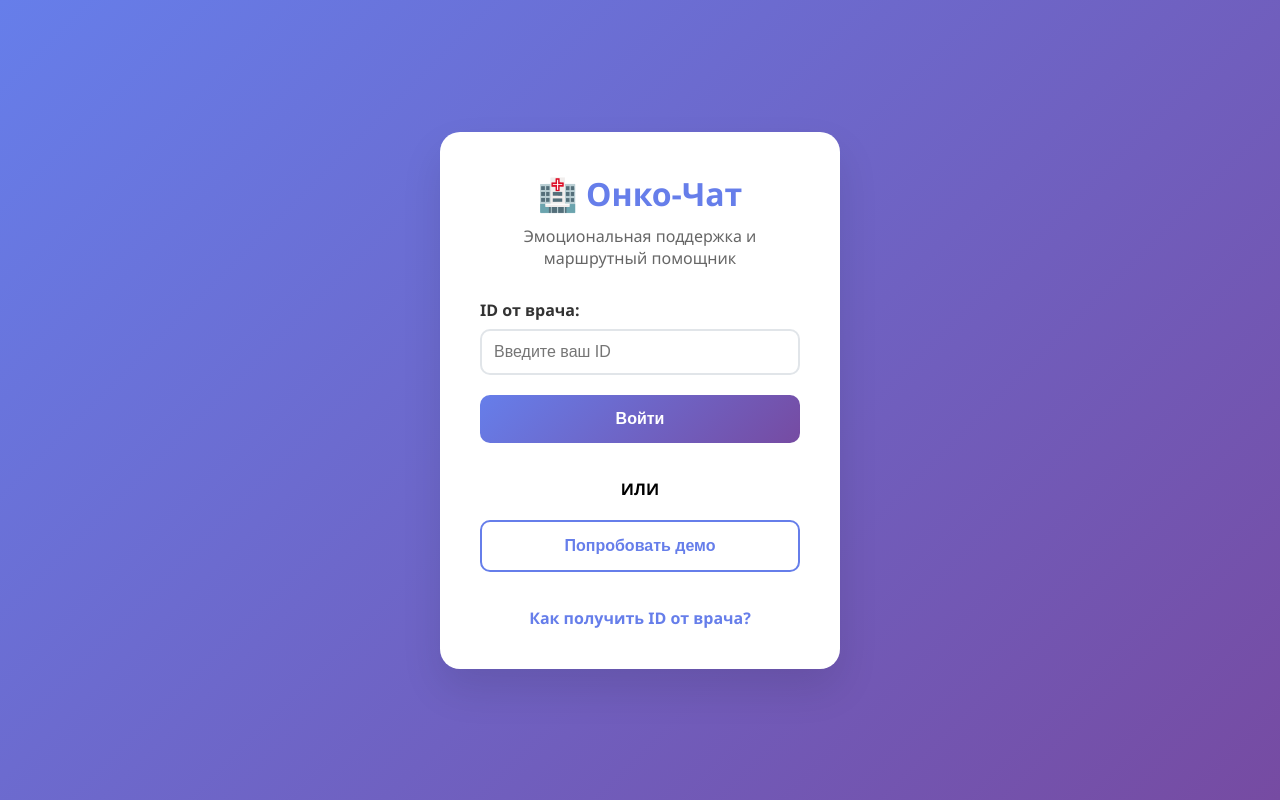
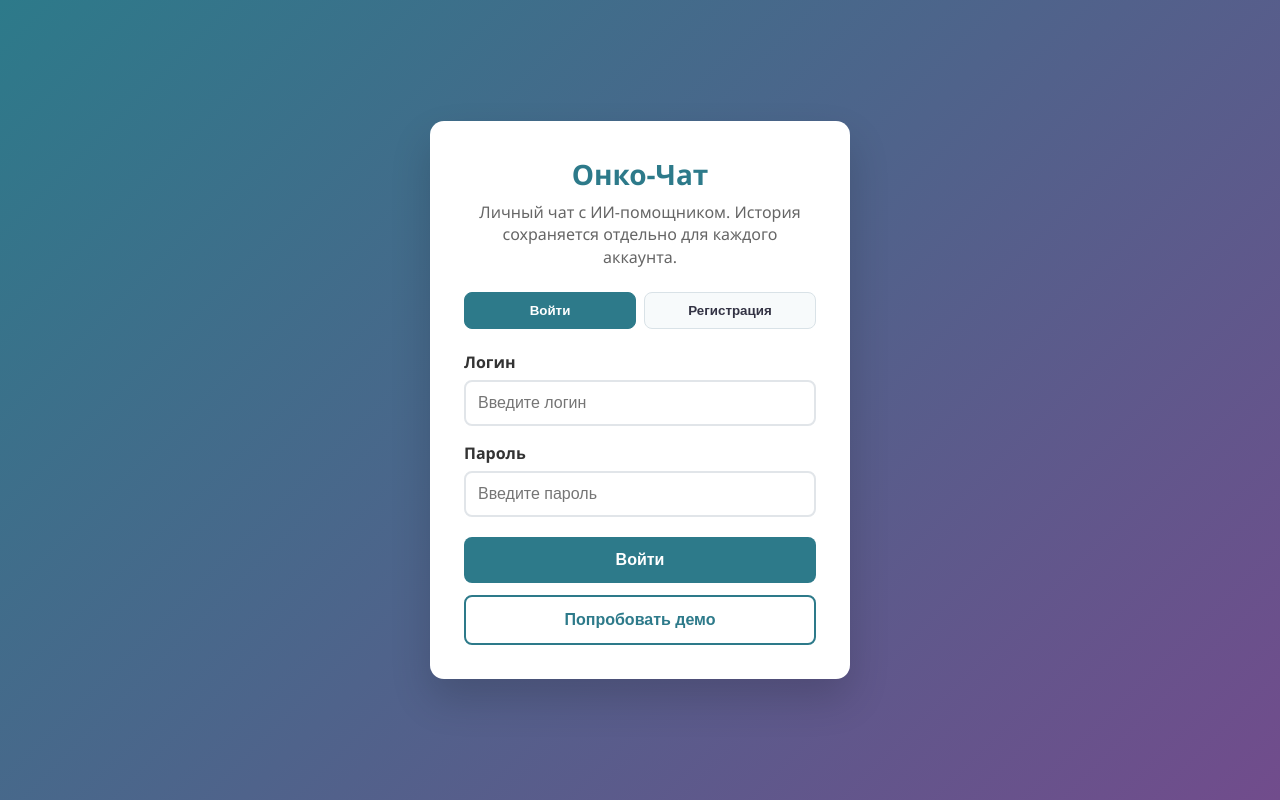
Before and after one commit to akylbekbahytbek-afk/umitbeta.v1, a Flask app: page / in a window 1280 px wide. Run offline with Flask 3, Linux system fonts and the light colour scheme; some libraries are stand-ins or nearby versions.

Commit message:
Add user accounts and chat history persistence

```diff
--- a/app.py
+++ b/app.py
@@ -4,6 +4,7 @@ import json
 import re
 from flask import Flask, request, jsonify, render_template, session, redirect, url_for
 from flask_cors import CORS
+from werkzeug.security import check_password_hash, generate_password_hash
 import requests
 from datetime import datetime
 import sqlite3
@@ -167,6 +168,7 @@ def init_db():
     if not DATABASE_URL or 'sqlite' in DATABASE_URL:
         conn.execute('''CREATE TABLE IF NOT EXISTS conversations (
             id INTEGER PRIMARY KEY AUTOINCREMENT,
+            user_id TEXT,
             session_id TEXT,
             sender TEXT,
             text TEXT,
@@ -178,12 +180,38 @@ def init_db():
         conn.execute('''CREATE TABLE IF NOT EXISTS users (
             id INTEGER PRIMARY KEY AUTOINCREMENT,
             user_id TEXT UNIQUE,
+            username TEXT UNIQUE,
+            password_hash TEXT,
             session_id TEXT,
             subscription_status TEXT DEFAULT 'free',
             diagnosis TEXT,
             route_stage TEXT,
             created_at DATETIME DEFAULT CURRENT_TIMESTAMP
         )''')
+
+        user_columns = {
+            row['name'] for row in conn.execute("PRAGMA table_info(users)").fetchall()
+        }
+        if 'username' not in user_columns:
+            conn.execute('ALTER TABLE users ADD COLUMN username TEXT')
+            conn.execute('CREATE UNIQUE INDEX IF NOT EXISTS idx_users_username ON users(username)')
+            conn.execute('UPDATE users SET username = user_id WHERE username IS NULL')
+        if 'password_hash' not in user_columns:
+            conn.execute('ALTER TABLE users ADD COLUMN password_hash TEXT')
+
+        conversation_columns = {
+            row['name'] for row in conn.execute("PRAGMA table_info(conversations)").fetchall()
+        }
+        if 'user_id' not in conversation_columns:
+            conn.execute('ALTER TABLE conversations ADD COLUMN user_id TEXT')
+            conn.execute('''UPDATE conversations
+                            SET user_id = (
+                                SELECT users.user_id
+                                FROM users
+                                WHERE users.session_id = conversations.session_id
+                                LIMIT 1
+                            )
+                            WHERE user_id IS NULL''')
 
         conn.execute('''CREATE TABLE IF NOT EXISTS appointments (
             id INTEGER PRIMARY KEY AUTOINCREMENT,
@@ -197,6 +225,7 @@ def init_db():
     else:
         conn.execute('''CREATE TABLE IF NOT EXISTS conversations (
             id SERIAL PRIMARY KEY,
+            user_id TEXT,
             session_id TEXT,
             sender TEXT,
             text TEXT,
@@ -208,12 +237,23 @@ def init_db():
         conn.execute('''CREATE TABLE IF NOT EXISTS users (
             id SERIAL PRIMARY KEY,
             user_id TEXT UNIQUE,
+            username TEXT UNIQUE,
+            password_hash TEXT,
             session_id TEXT,
             subscription_status TEXT DEFAULT 'free',
             diagnosis TEXT,
             route_stage TEXT,
             created_at TIMESTAMP DEFAULT CURRENT_TIMESTAMP
         )''')
+        conn.execute('ALTER TABLE users ADD COLUMN IF NOT EXISTS username TEXT UNIQUE')
+        conn.execute('ALTER TABLE users ADD COLUMN IF NOT EXISTS password_hash TEXT')
+        conn.execute('UPDATE users SET username = user_id WHERE username IS NULL')
+        conn.execute('ALTER TABLE conversations ADD COLUMN IF NOT EXISTS user_id TEXT')
+        conn.execute('''UPDATE conversations
+                        SET user_id = users.user_id
+                        FROM users
+                        WHERE conversations.user_id IS NULL
+                          AND users.session_id = conversations.session_id''')
 
         conn.execute('''CREATE TABLE IF NOT EXISTS appointments (
             id SERIAL PRIMARY KEY,
@@ -758,31 +798,31 @@ def detect_triggers(text):
         if any(keyword in normalized for keyword in keywords)
     ]
 
-def save_conversation_message(session_id, sender, text, emotion=None, triggers=None):
+def save_conversation_message(session_id, sender, text, emotion=None, triggers=None, user_id=None):
     triggers_json = json.dumps(triggers or [], ensure_ascii=False)
     conn = get_db_connection()
     if not DATABASE_URL or 'sqlite' in DATABASE_URL:
-        conn.execute('''INSERT INTO conversations (session_id, sender, text, emotion, triggers)
-                        VALUES (?, ?, ?, ?, ?)''', (session_id, sender, text, emotion, triggers_json))
+        conn.execute('''INSERT INTO conversations (user_id, session_id, sender, text, emotion, triggers)
+                        VALUES (?, ?, ?, ?, ?, ?)''', (user_id, session_id, sender, text, emotion, triggers_json))
     else:
         cursor = conn.cursor()
-        cursor.execute('''INSERT INTO conversations (session_id, sender, text, emotion, triggers)
-                          VALUES (%s, %s, %s, %s, %s)''', (session_id, sender, text, emotion, triggers_json))
+        cursor.execute('''INSERT INTO conversations (user_id, session_id, sender, text, emotion, triggers)
+                          VALUES (%s, %s, %s, %s, %s, %s)''', (user_id, session_id, sender, text, emotion, triggers_json))
     conn.commit()
     conn.close()
 
-def get_recent_messages(session_id, limit=8):
+def get_recent_messages(session_id, limit=8, user_id=None):
     conn = get_db_connection()
     if not DATABASE_URL or 'sqlite' in DATABASE_URL:
         cursor = conn.execute('''SELECT sender, text FROM conversations
-                                 WHERE session_id = ?
-                                 ORDER BY id DESC LIMIT ?''', (session_id, limit))
+                                 WHERE (user_id = ? OR (user_id IS NULL AND session_id = ?))
+                                 ORDER BY id DESC LIMIT ?''', (user_id, session_id, limit))
         rows = cursor.fetchall()
     else:
         cursor = conn.cursor()
         cursor.execute('''SELECT sender, text FROM conversations
-                          WHERE session_id = %s
-                          ORDER BY id DESC LIMIT %s''', (session_id, limit))
+                          WHERE (user_id = %s OR (user_id IS NULL AND session_id = %s))
+                          ORDER BY id DESC LIMIT %s''', (user_id, session_id, limit))
         rows = cursor.fetchall()
     conn.close()
     return list(reversed([dict(row) for row in rows]))
@@ -905,44 +945,51 @@ def auth_status():
 
 @app.route('/api/auth/login', methods=['POST'])
 def login():
-    """Авторизация по ID от врача"""
-    data = request.json
-    user_id = data.get('user_id')
+    """Authenticate a user with username and password."""
+    data = request.json or {}
+    username = (data.get('username') or data.get('user_id') or '').strip()
+    password = data.get('password') or ''
 
-    if not user_id:
-        return jsonify({'success': False, 'error': 'Требуется ID пользователя'}), 400
+    if not username or not password:
+        return jsonify({'success': False, 'error': 'Введите логин и пароль'}), 400
 
     conn = get_db_connection()
     if not DATABASE_URL or 'sqlite' in DATABASE_URL:
-        cursor = conn.execute('SELECT * FROM users WHERE user_id = ?', (user_id,))
+        cursor = conn.execute('SELECT * FROM users WHERE username = ? OR user_id = ?', (username, username))
         user = cursor.fetchone()
 
         if not user:
-            # Создаем нового пользователя
-            session_id = str(uuid.uuid4())
-            conn.execute('''INSERT INTO users (user_id, session_id, subscription_status)
-                           VALUES (?, ?, ?)''', (user_id, session_id, 'demo'))
+            conn.close()
+            return jsonify({'success': False, 'error': 'Пользователь не найден. Зарегистрируйтесь.'}), 404
+        user_data = dict(user)
+        if user_data.get('password_hash'):
+            if not check_password_hash(user_data['password_hash'], password):
+                conn.close()
+                return jsonify({'success': False, 'error': 'Неверный пароль'}), 401
+        else:
+            conn.execute('UPDATE users SET username = ?, password_hash = ? WHERE user_id = ?',
+                         (username, generate_password_hash(password), user_data['user_id']))
             conn.commit()
-            user_data = {'user_id': user_id, 'session_id': session_id, 'subscription_status': 'demo'}
-        else:
-            user_data = dict(user)
     else:
         cursor = conn.cursor()
-        cursor.execute('SELECT * FROM users WHERE user_id = %s', (user_id,))
+        cursor.execute('SELECT * FROM users WHERE username = %s OR user_id = %s', (username, username))
         user = cursor.fetchone()
 
         if not user:
-            session_id = str(uuid.uuid4())
-            cursor.execute('''INSERT INTO users (user_id, session_id, subscription_status)
-                             VALUES (%s, %s, %s)''', (user_id, session_id, 'demo'))
+            conn.close()
+            return jsonify({'success': False, 'error': 'Пользователь не найден. Зарегистрируйтесь.'}), 404
+        user_data = dict(user)
+        if user_data.get('password_hash'):
+            if not check_password_hash(user_data['password_hash'], password):
+                conn.close()
+                return jsonify({'success': False, 'error': 'Неверный пароль'}), 401
+        else:
+            cursor.execute('UPDATE users SET username = %s, password_hash = %s WHERE user_id = %s',
+                           (username, generate_password_hash(password), user_data['user_id']))
             conn.commit()
-            user_data = {'user_id': user_id, 'session_id': session_id, 'subscription_status': 'demo'}
-        else:
-            user_data = dict(user)
 
     conn.close()
 
-    # Устанавливаем сессию
     session['user_id'] = user_data['user_id']
     session['session_id'] = user_data['session_id']
 
@@ -951,6 +998,40 @@ def login():
         'subscription_status': user_data['subscription_status'],
         'redirect_url': '/chat'
     })
+
+@app.route('/api/auth/register', methods=['POST'])
+def register():
+    """Register a separate user account."""
+    data = request.json or {}
+    username = (data.get('username') or '').strip()
+    password = data.get('password') or ''
+
+    if len(username) < 3:
+        return jsonify({'success': False, 'error': 'Логин должен быть не короче 3 символов'}), 400
+    if len(password) < 6:
+        return jsonify({'success': False, 'error': 'Пароль должен быть не короче 6 символов'}), 400
+
+    user_id = username
+    session_id = str(uuid.uuid4())
+    password_hash = generate_password_hash(password)
+    conn = get_db_connection()
+    try:
+        if not DATABASE_URL or 'sqlite' in DATABASE_URL:
+            conn.execute('''INSERT INTO users (user_id, username, password_hash, session_id, subscription_status)
+                            VALUES (?, ?, ?, ?, ?)''', (user_id, username, password_hash, session_id, 'free'))
+        else:
+            cursor = conn.cursor()
+            cursor.execute('''INSERT INTO users (user_id, username, password_hash, session_id, subscription_status)
+                              VALUES (%s, %s, %s, %s, %s)''', (user_id, username, password_hash, session_id, 'free'))
+        conn.commit()
+    except Exception:
+        conn.close()
+        return jsonify({'success': False, 'error': 'Такой логин уже занят'}), 409
+    conn.close()
+
+    session['user_id'] = user_id
+    session['session_id'] = session_id
+    return jsonify({'success': True, 'subscription_status': 'free', 'redirect_url': '/chat'})
 
 @app.route('/api/auth/register-demo', methods=['POST'])
 def register_demo():
@@ -1123,7 +1204,7 @@ def get_messages():
     if 'session_id' not in session:
         return jsonify({'success': False, 'error': 'Требуется авторизация'}), 401
 
-    messages = get_recent_messages(session['session_id'], limit=50)
+    messages = get_recent_messages(session['session_id'], limit=50, user_id=session.get('user_id'))
     return jsonify({'success': True, 'messages': messages})
 
 @app.route('/api/send', methods=['POST'])
@@ -1140,11 +1221,11 @@ def send_message():
     triggers = detect_triggers(text)
     admin_alerts = detect_admin_alerts(text)
     session_id = session['session_id']
-    recent_messages = get_recent_messages(session_id)
+    recent_messages = get_recent_messages(session_id, user_id=session.get('user_id'))
     deterministic_response = deterministic_support_response(text, emotion, triggers, recent_messages)
     knowledge_match = find_knowledge_entry(text) if should_use_knowledge_base(text, emotion) else None
 
-    save_conversation_message(session_id, 'user', text, emotion, triggers)
+    save_conversation_message(session_id, 'user', text, emotion, triggers, user_id=session.get('user_id'))
     if admin_alerts:
         response_text = crisis_response(admin_alerts)
         source = 'crisis_rules'
@@ -1156,7 +1237,7 @@ def send_message():
         source = 'knowledge_base'
     else:
         response_text, source = generate_ai_response(text, emotion, triggers, session_id)
-    save_conversation_message(session_id, 'ai', response_text, emotion, triggers)
+    save_conversation_message(session_id, 'ai', response_text, emotion, triggers, user_id=session.get('user_id'))
 
     return jsonify({
         'success': True,
--- a/templates/index.html
+++ b/templates/index.html
@@ -6,93 +6,103 @@
     <title>Онко-Чат | Авторизация</title>
     <style>
         * { margin: 0; padding: 0; box-sizing: border-box; }
-        body { font-family: 'Segoe UI', Tahoma, Geneva, Verdana, sans-serif; background: linear-gradient(135deg, #667eea 0%, #764ba2 100%); height: 100vh; display: flex; justify-content: center; align-items: center; }
-        .auth-container { width: 100%; max-width: 400px; background: white; border-radius: 20px; box-shadow: 0 20px 40px rgba(0,0,0,0.1); padding: 40px; }
-        .header { text-align: center; margin-bottom: 30px; }
-        .header h1 { color: #667eea; margin-bottom: 10px; }
-        .header p { color: #666; }
-        .form-group { margin-bottom: 20px; }
-        .form-group label { display: block; margin-bottom: 8px; font-weight: bold; color: #333; }
-        .form-group input, .form-group select { width: 100%; padding: 12px; border: 2px solid #e1e5e9; border-radius: 10px; font-size: 16px; transition: border-color 0.3s; }
-        .form-group input:focus, .form-group select:focus { border-color: #667eea; outline: none; }
-        .btn { background: linear-gradient(135deg, #667eea 0%, #764ba2 100%); color: white; border: none; padding: 15px; border-radius: 10px; cursor: pointer; width: 100%; font-size: 16px; font-weight: bold; transition: transform 0.2s; margin-bottom: 15px; }
-        .btn:hover { transform: translateY(-2px); }
-        .btn-outline { background: white; color: #667eea; border: 2px solid #667eea; }
-        .links { text-align: center; margin-top: 20px; }
-        .links a { color: #667eea; text-decoration: none; font-weight: bold; }
-        .links a:hover { text-decoration: underline; }
-        .error { color: #e74c3c; background: #fdf2f2; padding: 10px; border-radius: 5px; margin-bottom: 15px; display: none; }
-        .success { color: #27ae60; background: #f2fdf2; padding: 10px; border-radius: 5px; margin-bottom: 15px; display: none; }
+        body { font-family: 'Segoe UI', Tahoma, Geneva, Verdana, sans-serif; background: linear-gradient(135deg, #2d7a8a 0%, #714c8c 100%); min-height: 100vh; display: flex; justify-content: center; align-items: center; padding: 20px; }
+        .auth-container { width: 100%; max-width: 420px; background: white; border-radius: 14px; box-shadow: 0 20px 40px rgba(0,0,0,0.16); padding: 34px; }
+        .header { text-align: center; margin-bottom: 24px; }
+        .header h1 { color: #2d7a8a; margin-bottom: 8px; font-size: 28px; }
+        .header p { color: #666; line-height: 1.4; }
+        .tabs { display: grid; grid-template-columns: 1fr 1fr; gap: 8px; margin-bottom: 22px; }
+        .tab { border: 1px solid #d9e2e7; background: #f7fafb; color: #334; padding: 10px; border-radius: 8px; cursor: pointer; font-weight: 700; }
+        .tab.active { background: #2d7a8a; color: white; border-color: #2d7a8a; }
+        .form-group { margin-bottom: 16px; }
+        .form-group label { display: block; margin-bottom: 7px; font-weight: 700; color: #333; }
+        .form-group input { width: 100%; padding: 12px; border: 2px solid #e1e5e9; border-radius: 8px; font-size: 16px; transition: border-color 0.2s; }
+        .form-group input:focus { border-color: #2d7a8a; outline: none; }
+        .btn { background: #2d7a8a; color: white; border: none; padding: 14px; border-radius: 8px; cursor: pointer; width: 100%; font-size: 16px; font-weight: 700; margin-top: 4px; }
+        .btn:hover { background: #246674; }
+        .btn-outline { background: white; color: #2d7a8a; border: 2px solid #2d7a8a; margin-top: 12px; }
+        .error, .success { padding: 10px; border-radius: 7px; margin-bottom: 15px; display: none; line-height: 1.4; }
+        .error { color: #b42318; background: #fff0ee; }
+        .success { color: #16703b; background: #eefbf3; }
     </style>
 </head>
 <body>
     <div class="auth-container">
         <div class="header">
-            <h1>🏥 Онко-Чат</h1>
-            <p>Эмоциональная поддержка и маршрутный помощник</p>
+            <h1>Онко-Чат</h1>
+            <p>Личный чат с ИИ-помощником. История сохраняется отдельно для каждого аккаунта.</p>
+        </div>
+
+        <div class="tabs">
+            <button class="tab active" id="loginTab">Войти</button>
+            <button class="tab" id="registerTab">Регистрация</button>
         </div>
 
         <div id="errorBox" class="error"></div>
         <div id="successBox" class="success"></div>
 
-        <div id="loginForm">
-            <div class="form-group">
-                <label for="userId">ID от врача:</label>
-                <input type="text" id="userId" placeholder="Введите ваш ID">
-            </div>
-            <button class="btn" id="loginBtn">Войти</button>
-
-            <div style="text-align: center; margin: 20px 0;">
-                <p><strong>ИЛИ</strong></p>
-            </div>
-
-            <button class="btn btn-outline" id="demoBtn">Попробовать демо</button>
+        <div class="form-group">
+            <label for="username">Логин</label>
+            <input type="text" id="username" placeholder="Введите логин" autocomplete="username">
+        </div>
+        <div class="form-group">
+            <label for="password">Пароль</label>
+            <input type="password" id="password" placeholder="Введите пароль" autocomplete="current-password">
         </div>
 
-        <div class="links">
-            <p><a href="#" id="helpLink">Как получить ID от врача?</a></p>
-        </div>
+        <button class="btn" id="submitBtn">Войти</button>
+        <button class="btn btn-outline" id="demoBtn">Попробовать демо</button>
     </div>
 
     <script>
         class AuthApp {
             constructor() {
-                this.init();
+                this.mode = 'login';
+                this.bindEvents();
             }
 
-            init() {
-                document.getElementById('loginBtn').addEventListener('click', () => this.login());
+            bindEvents() {
+                document.getElementById('loginTab').addEventListener('click', () => this.setMode('login'));
+                document.getElementById('registerTab').addEventListener('click', () => this.setMode('register'));
+                document.getElementById('submitBtn').addEventListener('click', () => this.submit());
                 document.getElementById('demoBtn').addEventListener('click', () => this.demoLogin());
-                document.getElementById('userId').addEventListener('keypress', (e) => {
-                    if (e.key === 'Enter') this.login();
+                document.getElementById('password').addEventListener('keypress', (e) => {
+                    if (e.key === 'Enter') this.submit();
                 });
             }
 
-            async login() {
-                const userId = document.getElementById('userId').value.trim();
-                if (!userId) {
-                    this.showError('Введите ID от врача');
+            setMode(mode) {
+                this.mode = mode;
+                document.getElementById('loginTab').classList.toggle('active', mode === 'login');
+                document.getElementById('registerTab').classList.toggle('active', mode === 'register');
+                document.getElementById('submitBtn').textContent = mode === 'login' ? 'Войти' : 'Зарегистрироваться';
+                this.hideMessages();
+            }
+
+            async submit() {
+                const username = document.getElementById('username').value.trim();
+                const password = document.getElementById('password').value;
+                if (!username || !password) {
+                    this.showError('Введите логин и пароль');
                     return;
                 }
 
+                const endpoint = this.mode === 'login' ? '/api/auth/login' : '/api/auth/register';
                 try {
-                    const response = await fetch('/api/auth/login', {
+                    const response = await fetch(endpoint, {
                         method: 'POST',
                         headers: {'Content-Type': 'application/json'},
-                        body: JSON.stringify({user_id: userId})
+                        body: JSON.stringify({username, password})
                     });
                     const data = await response.json();
 
                     if (data.success) {
-                        this.showSuccess('Успешная авторизация!');
-                        setTimeout(() => {
-                            window.location.href = data.redirect_url;
-                        }, 1000);
+                        this.showSuccess(this.mode === 'login' ? 'Вход выполнен' : 'Аккаунт создан');
+                        setTimeout(() => window.location.href = data.redirect_url, 500);
                     } else {
-                        this.showError(data.error || 'Ошибка авторизации');
+                        this.showError(data.error || 'Не удалось выполнить действие');
                     }
                 } catch (error) {
-                    console.error('Ошибка авторизации:', error);
                     this.showError('Ошибка подключения к серверу');
                 }
             }
@@ -104,39 +114,36 @@
                         headers: {'Content-Type': 'application/json'}
                     });
                     const data = await response.json();
-
                     if (data.success) {
-                        this.showSuccess(`Демо-доступ активирован! Ваш ID: ${data.user_id}`);
-                        setTimeout(() => {
-                            window.location.href = data.redirect_url;
-                        }, 2000);
+                        this.showSuccess(`Демо-доступ активирован. ID: ${data.user_id}`);
+                        setTimeout(() => window.location.href = data.redirect_url, 900);
                     } else {
-                        this.showError(data.error || 'Ошибка получения демо-доступа');
+                        this.showError(data.error || 'Ошибка демо-доступа');
                     }
                 } catch (error) {
-                    console.error('Ошибка демо:', error);
                     this.showError('Ошибка подключения к серверу');
                 }
             }
 
+            hideMessages() {
+                document.getElementById('errorBox').style.display = 'none';
+                document.getElementById('successBox').style.display = 'none';
+            }
+
             showError(message) {
-                const errorBox = document.getElementById('errorBox');
-                errorBox.textContent = message;
-                errorBox.style.display = 'block';
+                document.getElementById('errorBox').textContent = message;
+                document.getElementById('errorBox').style.display = 'block';
                 document.getElementById('successBox').style.display = 'none';
             }
 
             showSuccess(message) {
-                const successBox = document.getElementById('successBox');
-                successBox.textContent = message;
-                successBox.style.display = 'block';
+                document.getElementById('successBox').textContent = message;
+                document.getElementById('successBox').style.display = 'block';
                 document.getElementById('errorBox').style.display = 'none';
             }
         }
 
-        document.addEventListener('DOMContentLoaded', () => {
-            new AuthApp();
-        });
+        document.addEventListener('DOMContentLoaded', () => new AuthApp());
     </script>
 </body>
 </html>
```
Also changed, not shown: templates/chat.html (+17 -0 lines).
